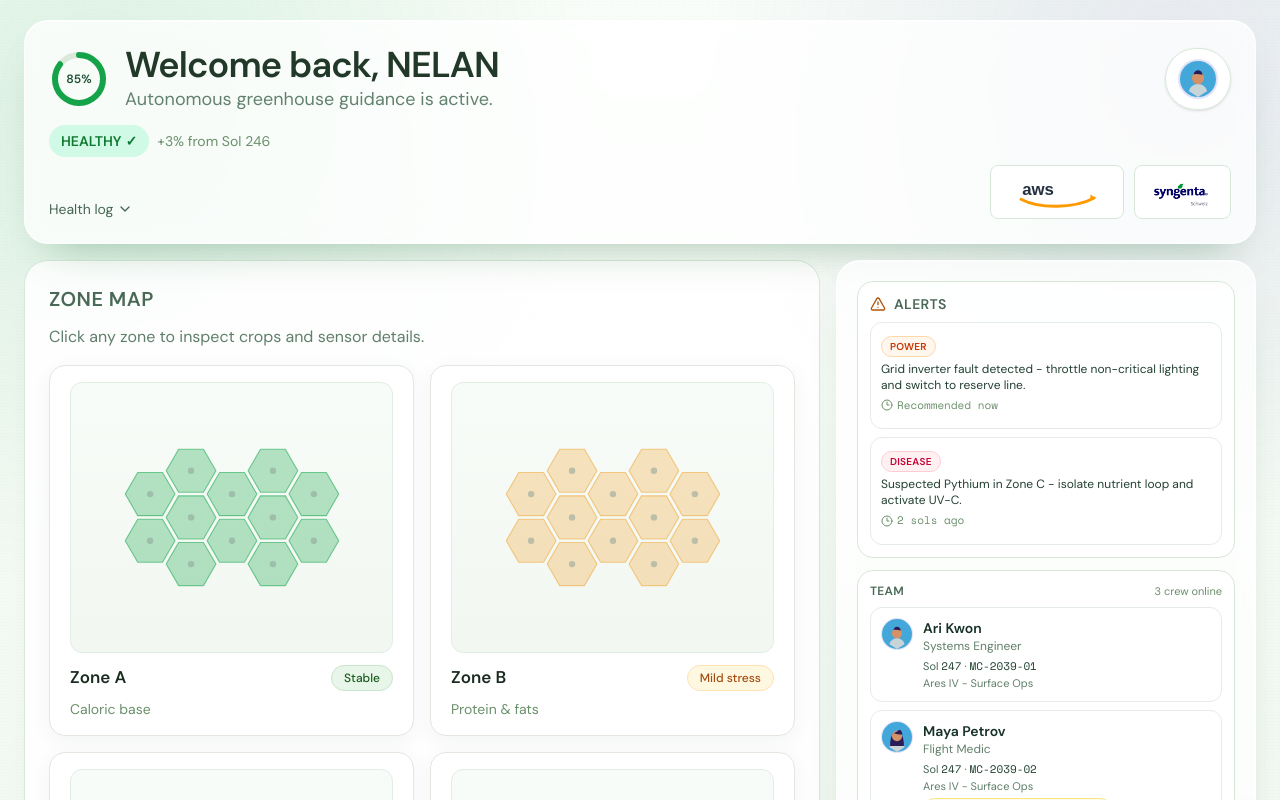
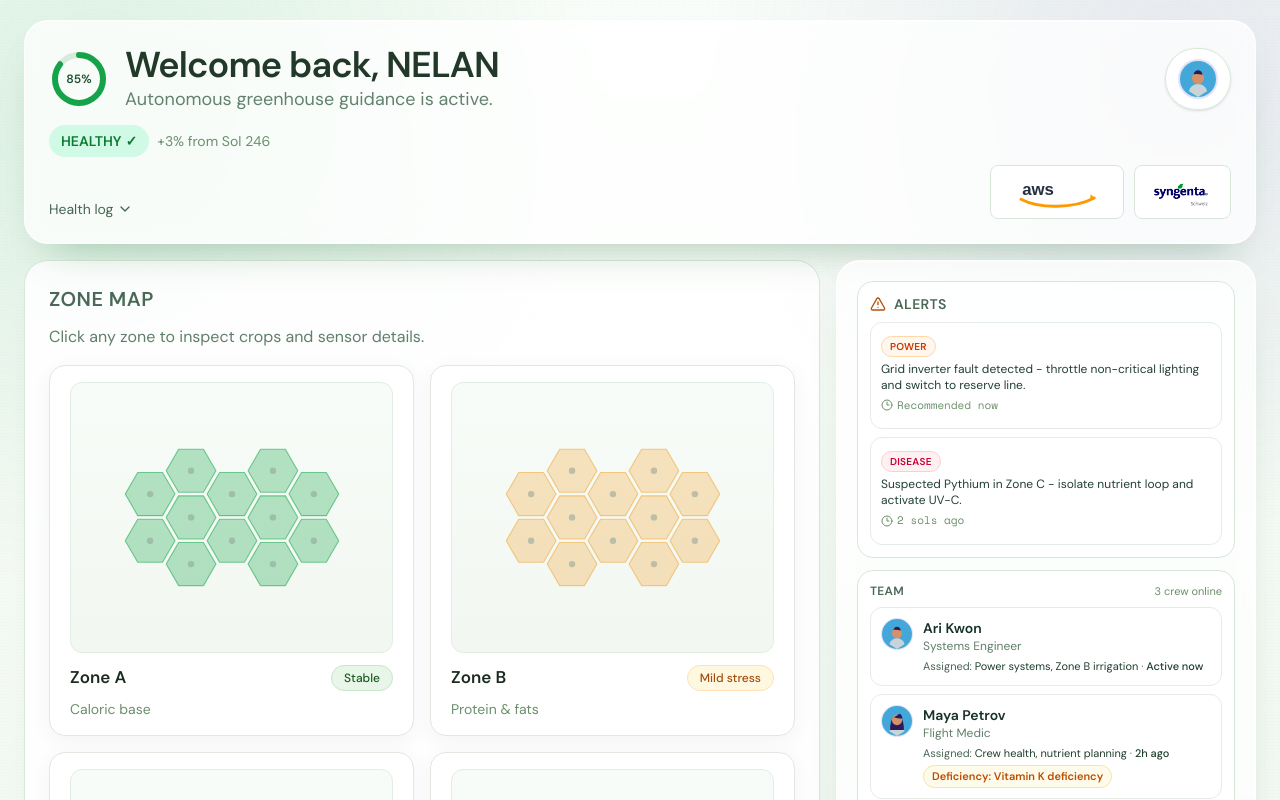
Before and after one commit to samuel-baumgartner/Start-Hack-26, a Next.js app: page / in a window 1280 px wide. Shown: the top 800 px of the page. Built offline with nearby package versions, Linux system fonts and the light colour scheme.

Commit message:
goofy fixes

```diff
--- a/components/layout/Sidebar.tsx
+++ b/components/layout/Sidebar.tsx
@@ -34,12 +34,26 @@ export function Sidebar({ alertView, teamMembers, chatView }: SidebarProps) {
                 <div className="min-w-0">
                   <p className="truncate text-sm font-semibold text-[#163126]">{member.name}</p>
                   <p className="text-xs text-[#607f6a]">{member.role}</p>
+                  {member.assignedResponsibilities ? (
+                    <p className="mt-1 text-[11px] text-[#486554]">
+                      Assigned: <span className="text-[#1f3f2d]">{member.assignedResponsibilities}</span>
+                      {member.lastActive ? (
+                        <>
+                          {" · "}
+                          <span className="font-medium text-[#1f3f2d]">{member.lastActive}</span>
+                        </>
+                      ) : null}
+                    </p>
+                  ) : (
+                    <>
                       <p className="mt-1 text-[11px] text-[#486554]">
                         Sol <span className="font-mono text-[#1f3f2d]">{member.sol}</span>
                         {" · "}
                         <span className="font-mono text-[#1f3f2d]">{member.crewId}</span>
                       </p>
                       <p className="truncate text-[11px] text-[#607f6a]">{member.mission}</p>
+                    </>
+                  )}
                   {member.vitaminDeficiency ? (
                     <p className="mt-1 inline-flex rounded-full border border-amber-200 bg-amber-50 px-2 py-0.5 text-[11px] font-semibold text-amber-700">
                       Deficiency: {member.vitaminDeficiency}
--- a/data/zones.ts
+++ b/data/zones.ts
@@ -19,6 +19,8 @@ export const crewTeam: AstronautProfile[] = [
     mission: "Ares IV - Surface Ops",
     initials: "AK",
     avatar: "male",
+    assignedResponsibilities: "Power systems, Zone B irrigation",
+    lastActive: "Active now",
   },
   {
     name: "Maya Petrov",
@@ -29,6 +31,8 @@ export const crewTeam: AstronautProfile[] = [
     initials: "MP",
     avatar: "female",
     vitaminDeficiency: "Vitamin K deficiency",
+    assignedResponsibilities: "Crew health, nutrient planning",
+    lastActive: "2h ago",
   },
   {
     name: "Luis Ortega",
@@ -38,6 +42,8 @@ export const crewTeam: AstronautProfile[] = [
     mission: "Ares IV - Surface Ops",
     initials: "LO",
     avatar: "male",
+    assignedResponsibilities: "Exterior maintenance",
+    lastActive: "Active now",
   },
 ];
 
--- a/types/greenhouse.ts
+++ b/types/greenhouse.ts
@@ -11,6 +11,8 @@ export interface AstronautProfile {
   initials: string;
   avatar: "male" | "female";
   vitaminDeficiency?: string;
+  assignedResponsibilities?: string;
+  lastActive?: string;
 }
 
 export interface HealthLogEntry {
```
Lines whose indentation alone changed are shown as unchanged.
